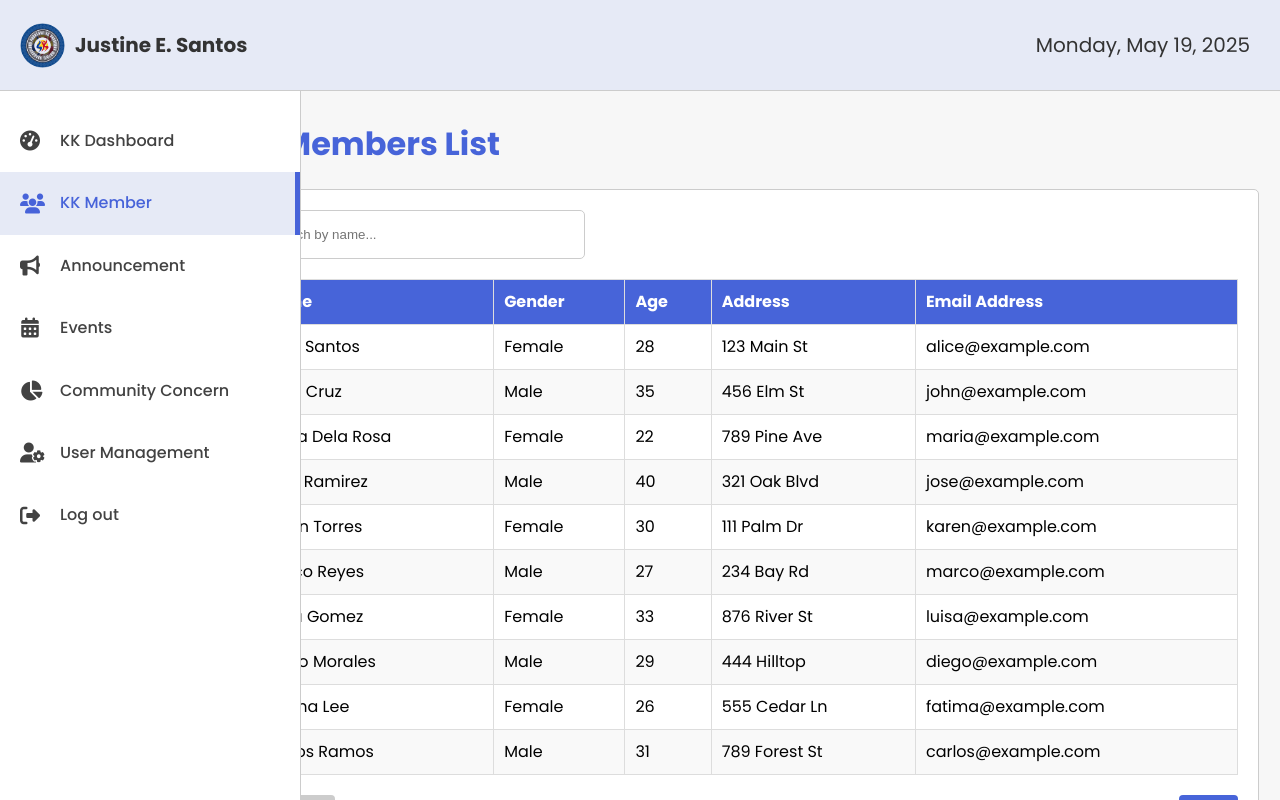
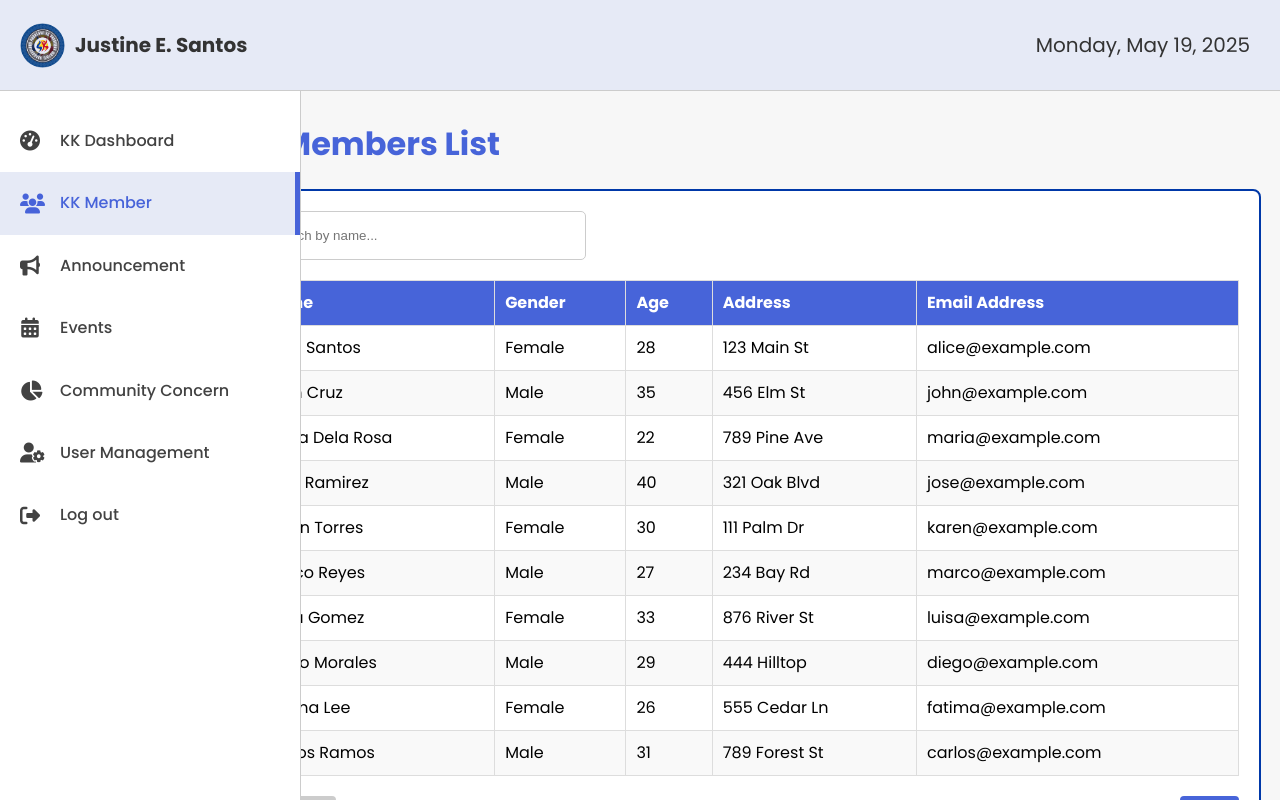
Before and after one commit to nikkaAndrea/kabkat1, a Vue app: page /adminmember in a window 1280 px wide. Built offline with nearby package versions, Linux system fonts and the light colour scheme; sample sign-in values are in the browser's storage.

Commit message:
admin-update

```diff
--- a/src/views/Adminannouncement.vue
+++ b/src/views/Adminannouncement.vue
@@ -194,6 +194,9 @@ methods: {
 
 .content {
   width: 97%;
+  border-radius: 8px;
+  border: 2.5px solid #0038A8;
+  background: #FFF;
 }
 
 .dashboard-column {
--- a/src/views/Adminconcern.vue
+++ b/src/views/Adminconcern.vue
@@ -104,7 +104,7 @@ export default {
   color: #4764d9;
 }
 .content {
-  width: 97%;
+  width: 95%;
 }
 .concern-list {
   display: grid;
--- a/src/views/Adminevents.vue
+++ b/src/views/Adminevents.vue
@@ -145,8 +145,8 @@ export default {
 .upcoming-section {
   background-color: #fff;
   padding: 0 20px 15px 20px;
-  border-radius: 5px;
-  border: 1px solid #ccc;
+  border-radius: 8px;
+  border: 2.5px solid #0038A8;
 }
 
 .announcement-section h2,
--- a/src/views/Adminmanagement.vue
+++ b/src/views/Adminmanagement.vue
@@ -217,10 +217,10 @@ export default {
 
 .content {
   width: 94%;
-  background-color: #fff;
-  border: 1px solid #ccc;
+  border-radius: 8px;
+  border: 2.7px solid #0038A8;
+  background: #FFF;
   padding: 20px;
-  border-radius: 5px;
 }
 
 .user-management {
--- a/src/views/Adminmember.vue
+++ b/src/views/Adminmember.vue
@@ -120,10 +120,10 @@ export default {
 
 .content {
   width: 94%;
-  background-color:  #fff;
-  border: 1px solid #ccc;
+  border-radius: 8px;
+  border: 2.7px solid #0038A8;
+  background: #FFF;
   padding: 20px;
-  border-radius: 5px;
 }
 
 .search-bar {
```
